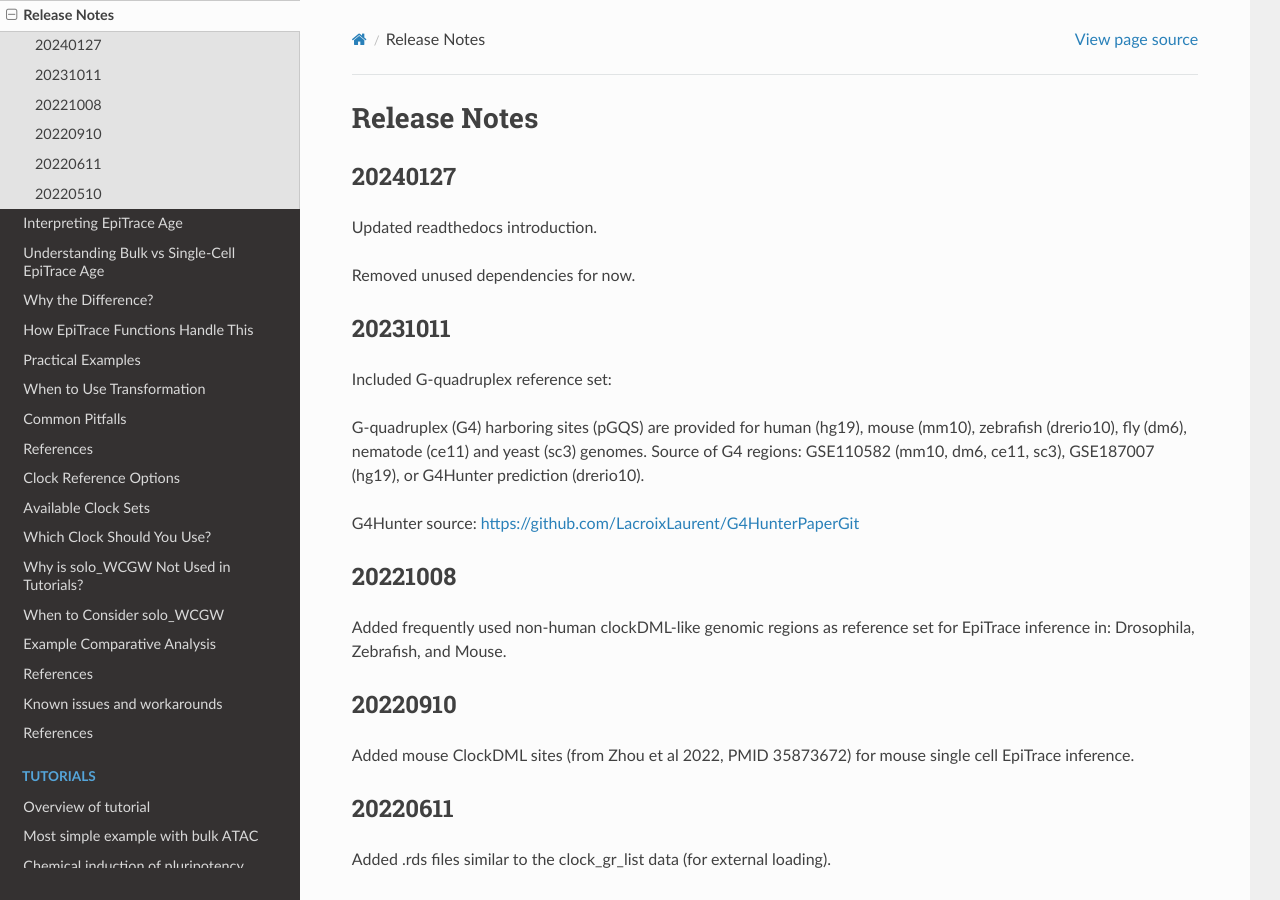
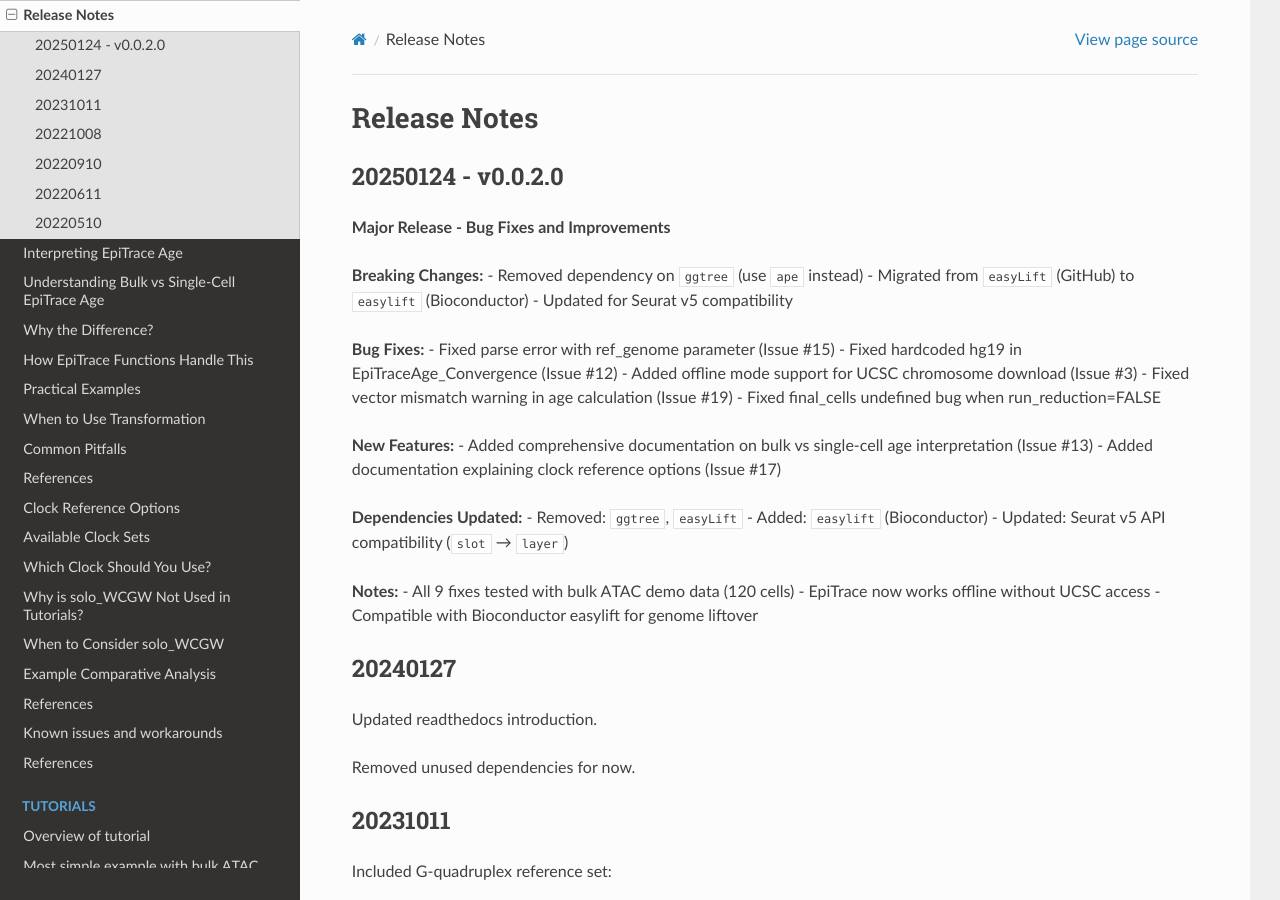
Before and after one commit to MagpiePKU/EpiTrace, a Sphinx documentation site: the page built from docs/release_notes.rst, in a window 1280 px wide and 900 px high. Built offline with Sphinx 7.4.7 and the Read the Docs theme 3.1.0, drawn with Linux system fonts in a browser that asks for light colours.

Commit message:
chore: Bump version to 0.0.2.0 and update documentation
Version bump:
- Updated DESCRIPTION: 0.0.1.3 -> 0.0.2.0

Documentation updates:
- Added comprehensive System Requirements section to README
- Added Session Info example for reproducibility
- Listed key dependencies (Seurat v5, easylift, ape, etc.)
- Updated release_notes.rst with v0.0.2.0 changelog

This release includes:
- 9 major bug fixes (Issues #3, #12, #15, #19, plus 4 more)
- Breaking changes: ggtree removal, easyLift -> easylift
- Seurat v5 compatibility
- New documentation for age interpretation and clock options

```diff
--- a/docs/release_notes.rst
+++ b/docs/release_notes.rst
@@ -3,6 +3,37 @@
 
 Release Notes
 =============
+
+
+20250124 - v0.0.2.0
+''''''''''''''''''''
+**Major Release - Bug Fixes and Improvements**
+
+**Breaking Changes:**
+- Removed dependency on ``ggtree`` (use ``ape`` instead)
+- Migrated from ``easyLift`` (GitHub) to ``easylift`` (Bioconductor)
+- Updated for Seurat v5 compatibility
+
+**Bug Fixes:**
+- Fixed parse error with ref_genome parameter (Issue #15)
+- Fixed hardcoded hg19 in EpiTraceAge_Convergence (Issue #12)
+- Added offline mode support for UCSC chromosome download (Issue #3)
+- Fixed vector mismatch warning in age calculation (Issue #19)
+- Fixed final_cells undefined bug when run_reduction=FALSE
+
+**New Features:**
+- Added comprehensive documentation on bulk vs single-cell age interpretation (Issue #13)
+- Added documentation explaining clock reference options (Issue #17)
+
+**Dependencies Updated:**
+- Removed: ``ggtree``, ``easyLift``
+- Added: ``easylift`` (Bioconductor)
+- Updated: Seurat v5 API compatibility (``slot`` → ``layer``)
+
+**Notes:**
+- All 9 fixes tested with bulk ATAC demo data (120 cells)
+- EpiTrace now works offline without UCSC access
+- Compatible with Bioconductor easylift for genome liftover
 
 
 20240127
```
Also changed, not shown: README.md (+39 -2 lines), 1 other file.
